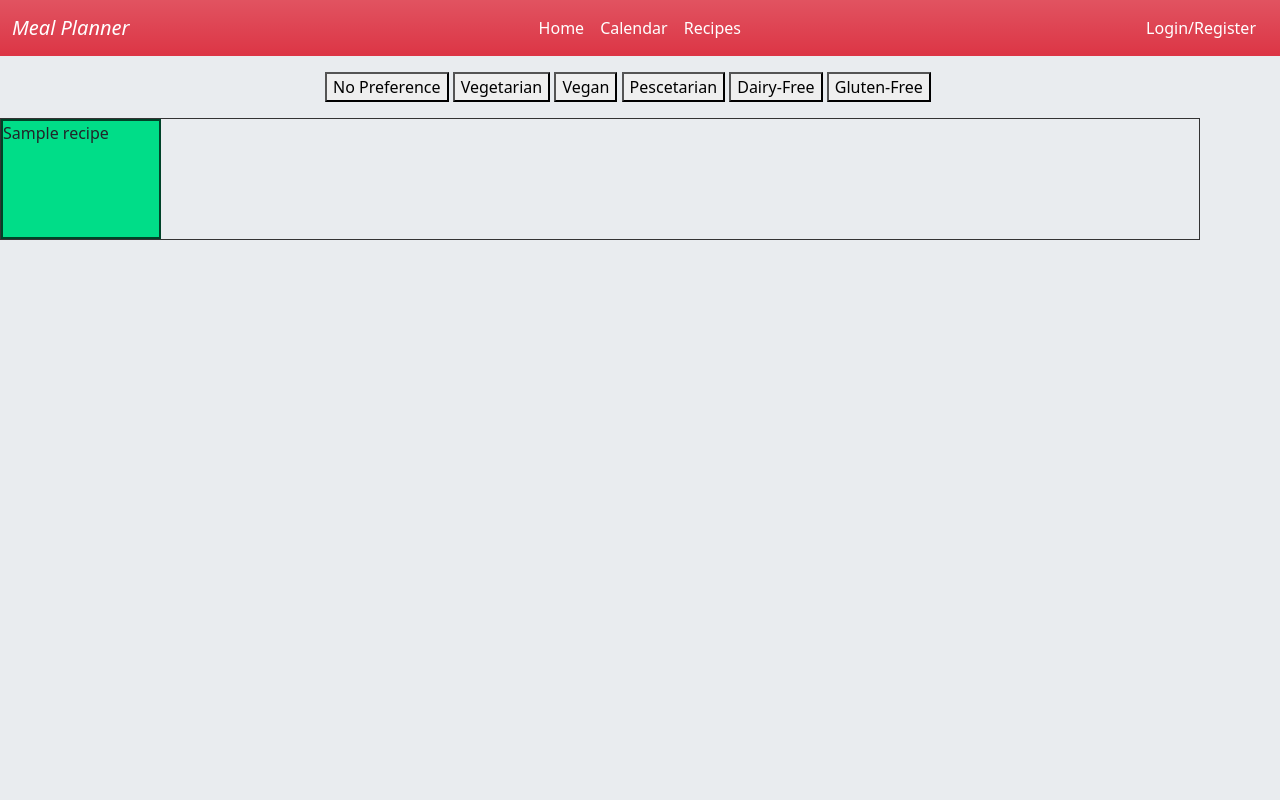
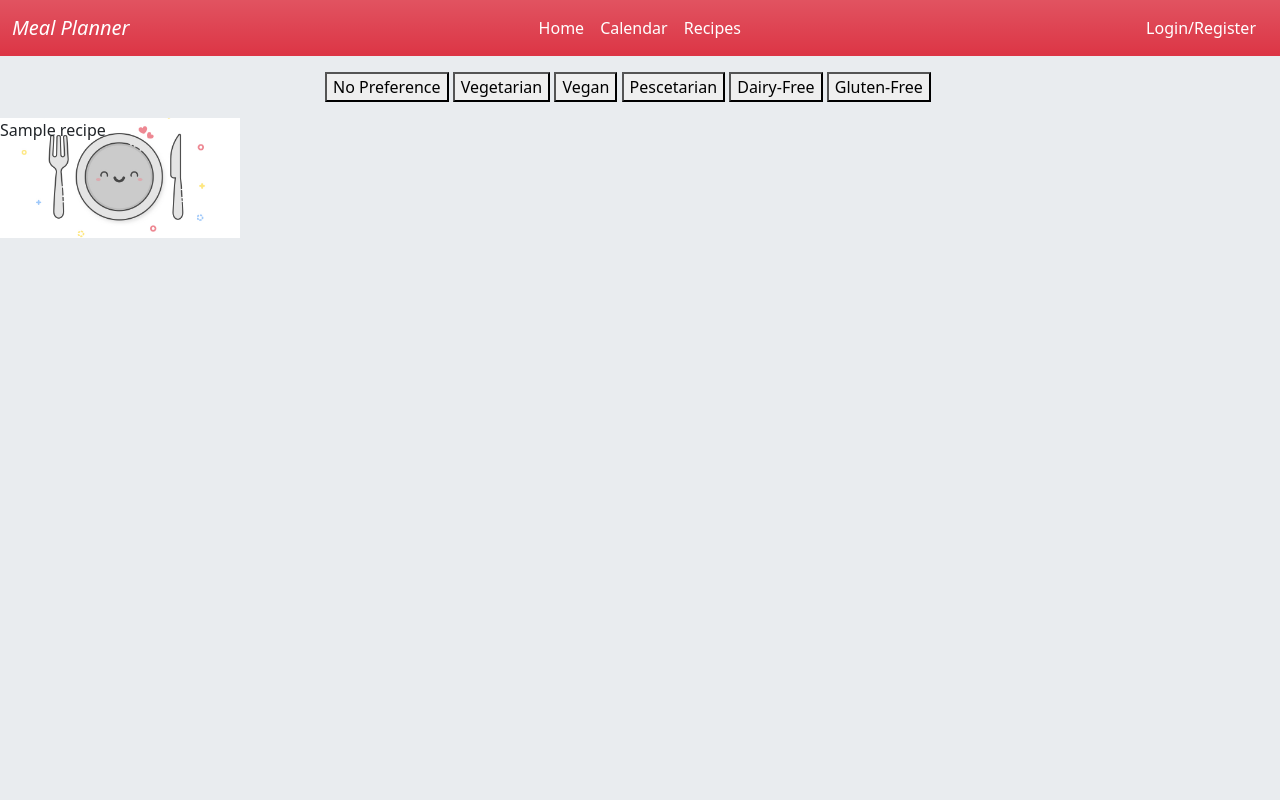
Before and after one commit to NearBee/Capstone-Project, a Django app: page /recipes in a window 1280 px wide. Run offline with Django 4.2, Linux system fonts and the light colour scheme; tables that the repository leaves empty hold one stand-in row (values such as "Sample post").

Commit message:
Changed around recipebook layout CSS

```diff
--- a/mealplanner/static/styles.css
+++ b/mealplanner/static/styles.css
@@ -3,57 +3,31 @@
 }
 
 .grid {
-    border: 1px solid #333;
-    max-width: 1200px;
+    max-width: 100%;
 }
 
 .grid-item {
     float: left;
-    /* width: 20%;
-    min-width: 150px;
-    max-width: 300px;
-    height: 20%;
-    min-height: 168px;
-    max-height: 168px;
-    border: solid black 2px; */
+    width: 240px;
+    height: 120px;
+    background-image: url(Food_placeholder.jpg);
+    background-size: 240px 180px;
+    background-repeat: no-repeat;
+    background-position: center;
 }
 
-/* item is invisible, but used for layout */
-.grid-item,
-.grid-item-content {
-    width: 160px;
-    height: 120px;
+.gridItemText {
+    width: 238px;
+    height: 116px;
+    margin-top: -1px;
+    align-self: center;
 }
 
-/* .grid-item {
-    height: 60px;
-    border: none;
-    background: transparent;
-} */
-
-.grid-item-content {
-    width: 160px;
-    height: 120px;
-    background: #0D8;
-    border: 2px solid #333;
-    border-color: hsla(0, 0%, 0%, 0.7);
-    -webkit-transition: width 0.4s, height 0.4s;
-    -moz-transition: width 0.4s, height 0.4s;
-    -o-transition: width 0.4s, height 0.4s;
-    transition: width 0.4s, height 0.4s;
+.grid-item:hover,
+.gridItemText:hover {
+    background-color: rgba(182, 173, 176, 0.7);
+    cursor: pointer;
+    box-shadow: 3px 2px 2px;
 }
 
-.grid-item:hover .grid-item-content {
-    background: #8CF;
-    cursor: pointer;
-}
-
-.grid-item.is-expanded,
-.grid-item.is-expanded .grid-item-content {
-    width: 240px;
-    height: 160px;
-}
-
-.grid-item.is-expanded {
-    z-index: 2;
-}
+/* Try to possibly blur background image instead on hover */
```
